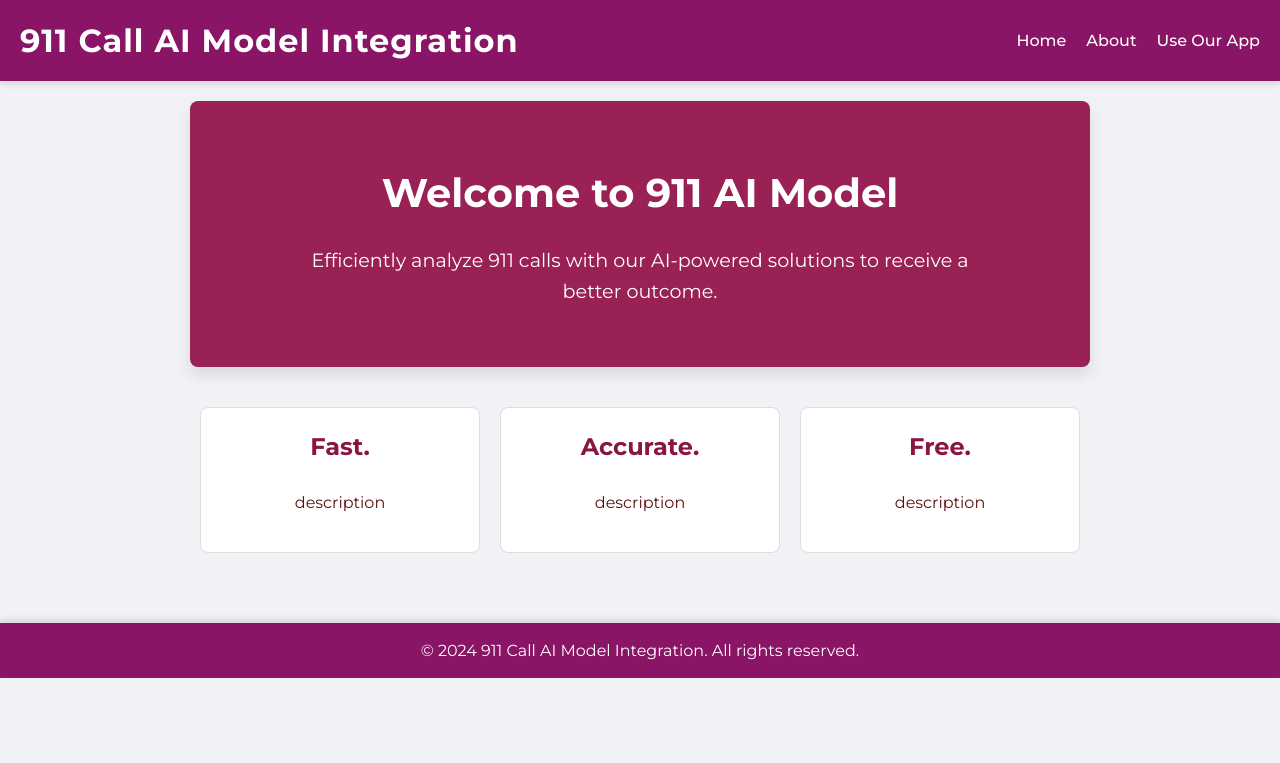
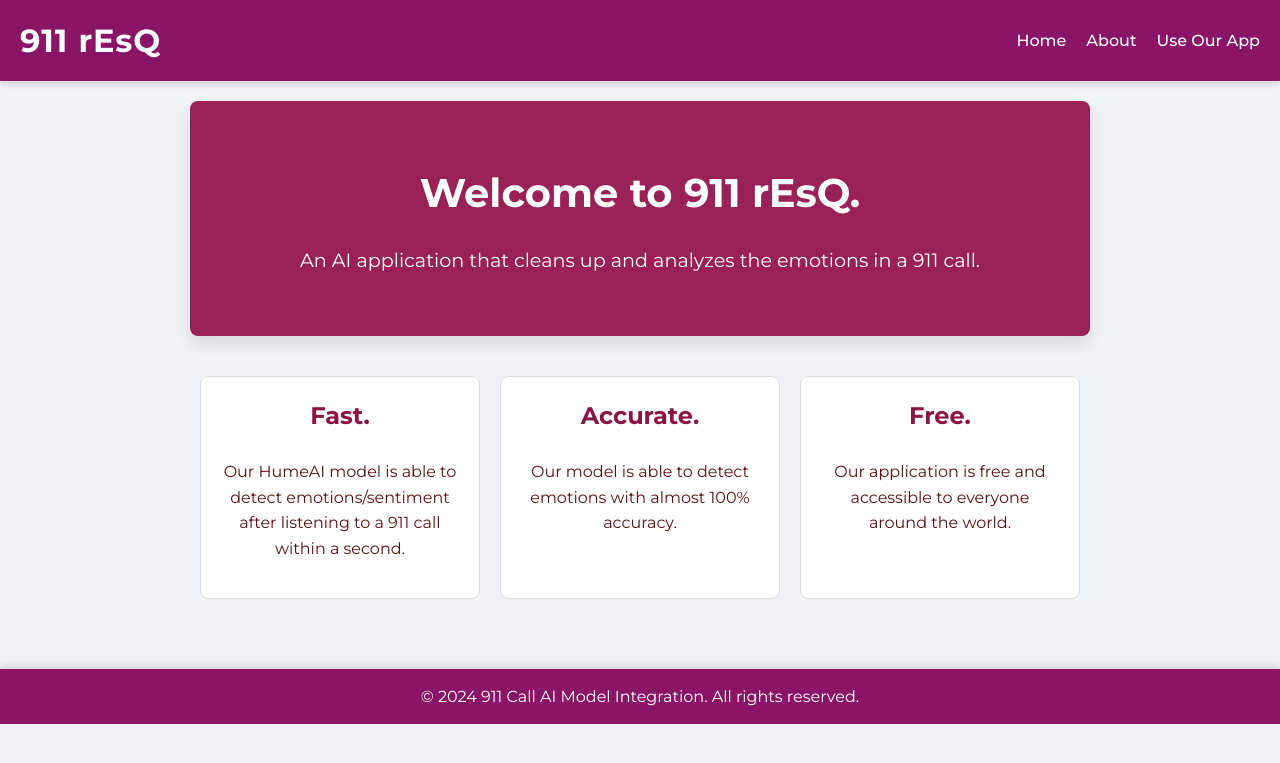
Before and after one commit to RealMyth21/cal-hacks-2024, a Flask app: page / in a window 1280 px wide. Shown: the top 763 px of the page. Run offline with Flask 3, Linux system fonts and the light colour scheme.

Commit message:
updated aws

```diff
--- a/app.py
+++ b/app.py
@@ -3,12 +3,14 @@ import boto3
 import pymysql
 import pymysql.cursors
 import os
+import json
 from botocore.exceptions import ClientError
 
 app = Flask(__name__)
 app.config['UPLOAD_FOLDER'] = 'static\css/audios'
 UPLOAD_FOLDER = 'static\css/audios'
 app.config['DEBUG'] = True
+model_id = 'anthropic.claude'
 
 # AWS S3 configuration
 S3_BUCKET = 'awsbucketai'
@@ -70,6 +72,47 @@ def demo():
                 if file.filename == '':
                     print("No selected file")
                     return redirect(request.url)
+                if file:
+                    # Upload file to S3
+                    if upload_file_to_s3(file, S3_BUCKET):
+                        filename = file.filename
+                        url = f"https://{S3_BUCKET}.s3.amazonaws.com/{filename}"
+                        # Save file details to database or perform other operations
+                        print(f"File uploaded to S3 and metadata saved: {filename}")
+                        return redirect(url_for('demo'))
+                    else:
+                        return "Error uploading file to S3"
+            elif 'text' in request.form:
+                text = request.form['text']
+                if not text:
+                    return "No text provided", 400
+                try:
+                    response = bedrock_client.invoke_endpoint(
+                        ModelId=model_id,
+                        ContentType='application/json',
+                        Body=json.dumps({'text': text})
+                    )
+                    summary = response['Output']
+                    print(f"Text summarized: {summary}")
+                except Exception as e:
+                    print(f"Error: {e}")
+                    return "An error occurred during the text summarization process.", 500
+
+        return render_template('demo.html', summary=summary)
+    except Exception as e:
+        print(f"Error: {e}")
+        return "An error occurred during the process."
+
+'''
+def demo():
+    summary = None
+    try:
+        if request.method == 'POST':
+            if 'file' in request.files:
+                file = request.files['file']
+                if file.filename == '':
+                    print("No selected file")
+                    return redirect(request.url)
                 if file and allowed_file(file.filename):
                     if upload_file_to_s3(file, S3_BUCKET):
                         filename = file.filename
@@ -110,6 +153,6 @@ def demo():
     except Exception as e:
         print(f"Error: {e}")
         return "An error occurred during the process."
-
+'''
 if __name__ == '__main__':
     app.run(debug=True)
--- a/templates/index.html
+++ b/templates/index.html
@@ -10,7 +10,7 @@
 <body>
     <header>
         <div class="container">
-            <h1>911 Call AI Model Integration</h1>
+            <h1>911 rEsQ</h1>
             <nav>
                 <ul>
                     <li><a href="{{ url_for('index') }}">Home</a></li>
@@ -24,23 +24,23 @@
     <main>
         <div class="container">
             <section class="hero">
-                <h2>Welcome to 911 AI Model </h2>
-                <p>Efficiently analyze 911 calls with our AI-powered solutions to receive a better outcome.</p>
+                <h2>Welcome to 911 rEsQ.</h2>
+                <p>An AI application that cleans up and analyzes the emotions in a 911 call.</p>
             </section>
 
             <section class="features">
 
                 <div class="feature">
                     <h3>Fast.</h3>
-                    <p>description</p>
+                    <p>Our HumeAI model is able to detect emotions/sentiment after listening to a 911 call within a second.</p>
                 </div>
                 <div class="feature">
                     <h3>Accurate.</h3>
-                    <p>description</p>
+                    <p>Our model is able to detect emotions with almost 100% accuracy.</p>
                 </div>
                 <div class="feature">
                     <h3>Free.</h3>
-                    <p>description</p>
+                    <p>Our application is free and accessible to everyone around the world.</p>
                 </div>
             </section>
         </div>
```
